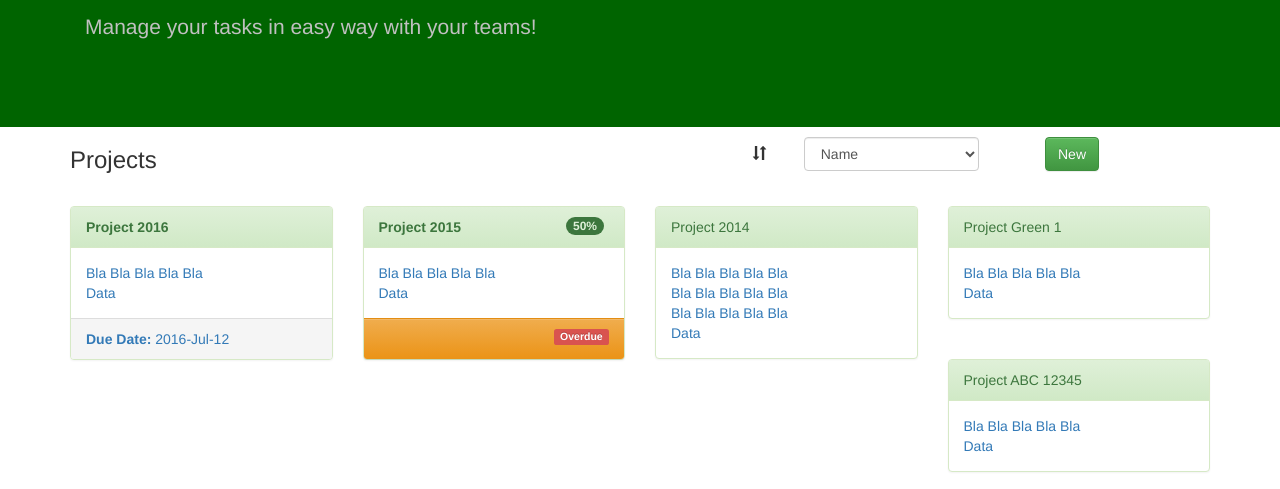
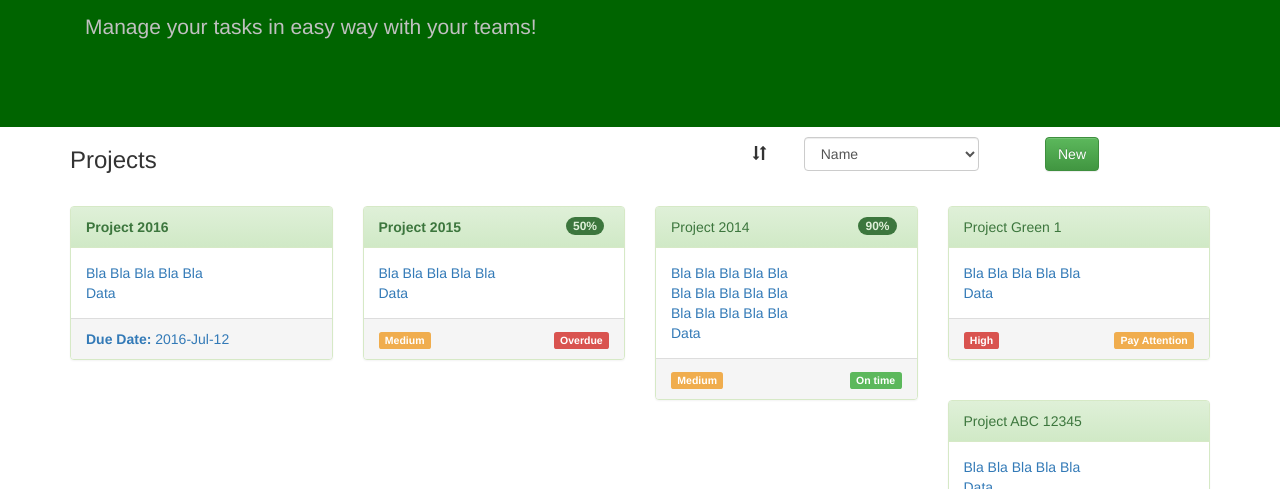
Before and after one commit to mixxr/TaskManager, a plain HTML site: page projects.html in a window 1280 px wide. Shown: the part 302-791 px from the top of the page. Drawn offline with nearby package versions, Linux system fonts and the light colour scheme.

Commit message:
prj colors

```diff
--- a/projects.html
+++ b/projects.html
@@ -161,8 +161,11 @@
                         Bla Bla Bla Bla Bla<br/>
                         Data
                     </div>
-                    <div class='panel-footer btn-warning'>
-                        &nbsp;<span class="pull-right label label-danger">Overdue</span>
+                    <div class='panel-footer'>
+                        <span class="label label-warning">Medium</span>
+                        <div class='pull-right'>
+                            <span class="label label-danger">Overdue</span>
+                        </div>
                     </div>
                 </div>
             </div>
@@ -171,12 +174,18 @@
             <div class='col-xs-12 col-sm-4 col-md-3 col-lg-3'>
                 <p style="padding:5px;"></p>
                 <div class='panel panel-success'>
-                    <div class='panel-heading'>Project 2014</div>
+                    <div class='panel-heading'>Project 2014<span class="pull-right tag badge">90%</span></div>
                     <div class='panel-body'>
                         Bla Bla Bla Bla Bla<br/>
                         Bla Bla Bla Bla Bla<br/>
                         Bla Bla Bla Bla Bla<br/>
                         Data
+                    </div>
+                    <div class='panel-footer'>
+                        <span class="label label-warning">Medium</span>
+                        <div class='pull-right'>
+                            <span class="label label-success">On time</span>
+                        </div>
                     </div>
                 </div>
             </div>
@@ -190,7 +199,13 @@
                         Bla Bla Bla Bla Bla<br/>
                         Data
                     </div>
-                </div>
+                     <div class='panel-footer'>
+                        <span class="label label-danger">High</span>
+                        <div class='pull-right'>
+                            <span class="label label-warning">Pay Attention</span>
+                        </div>
+                    </div>
+               </div>
             </div>
         </a>
         <a href="#">
```
